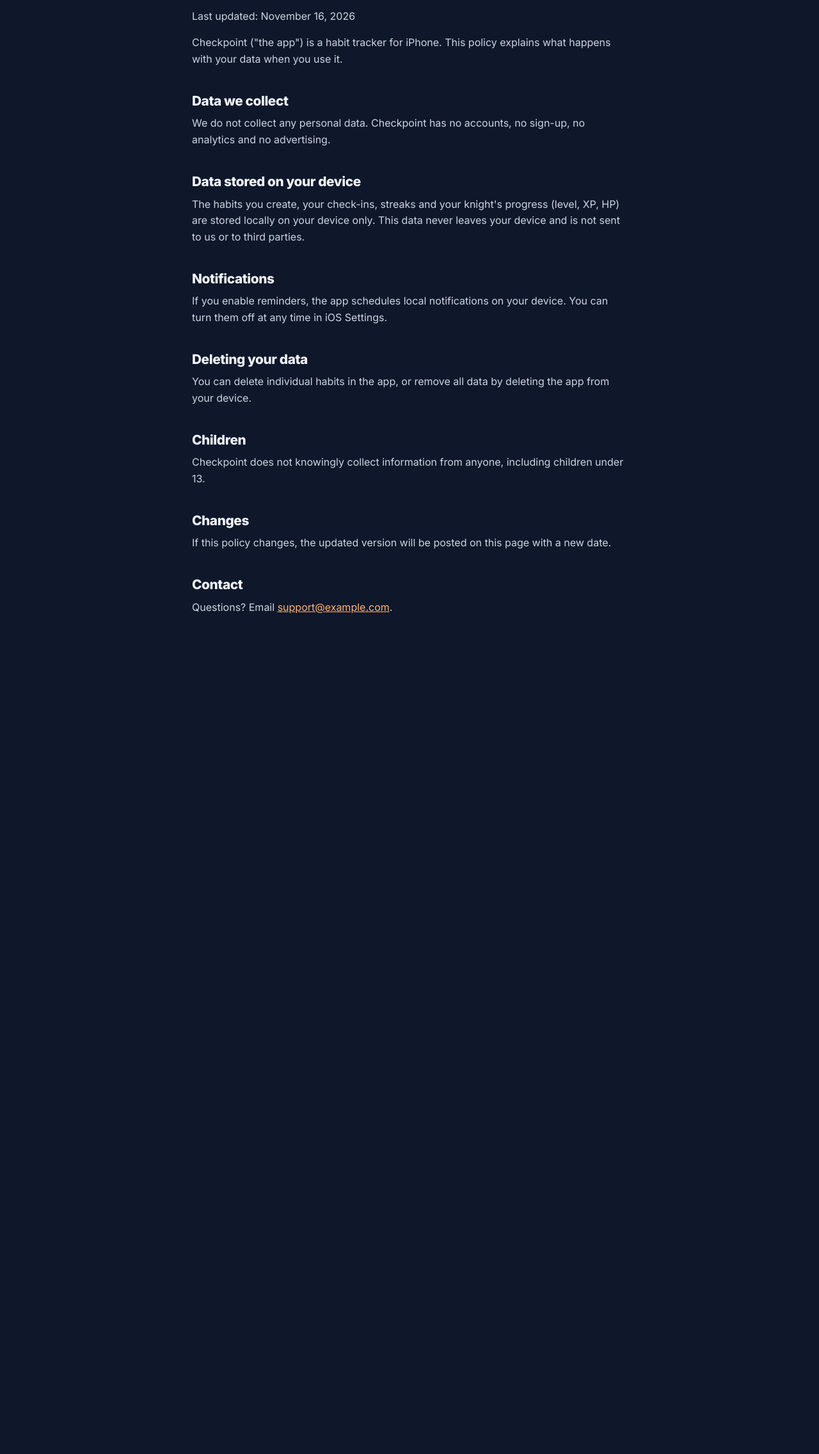
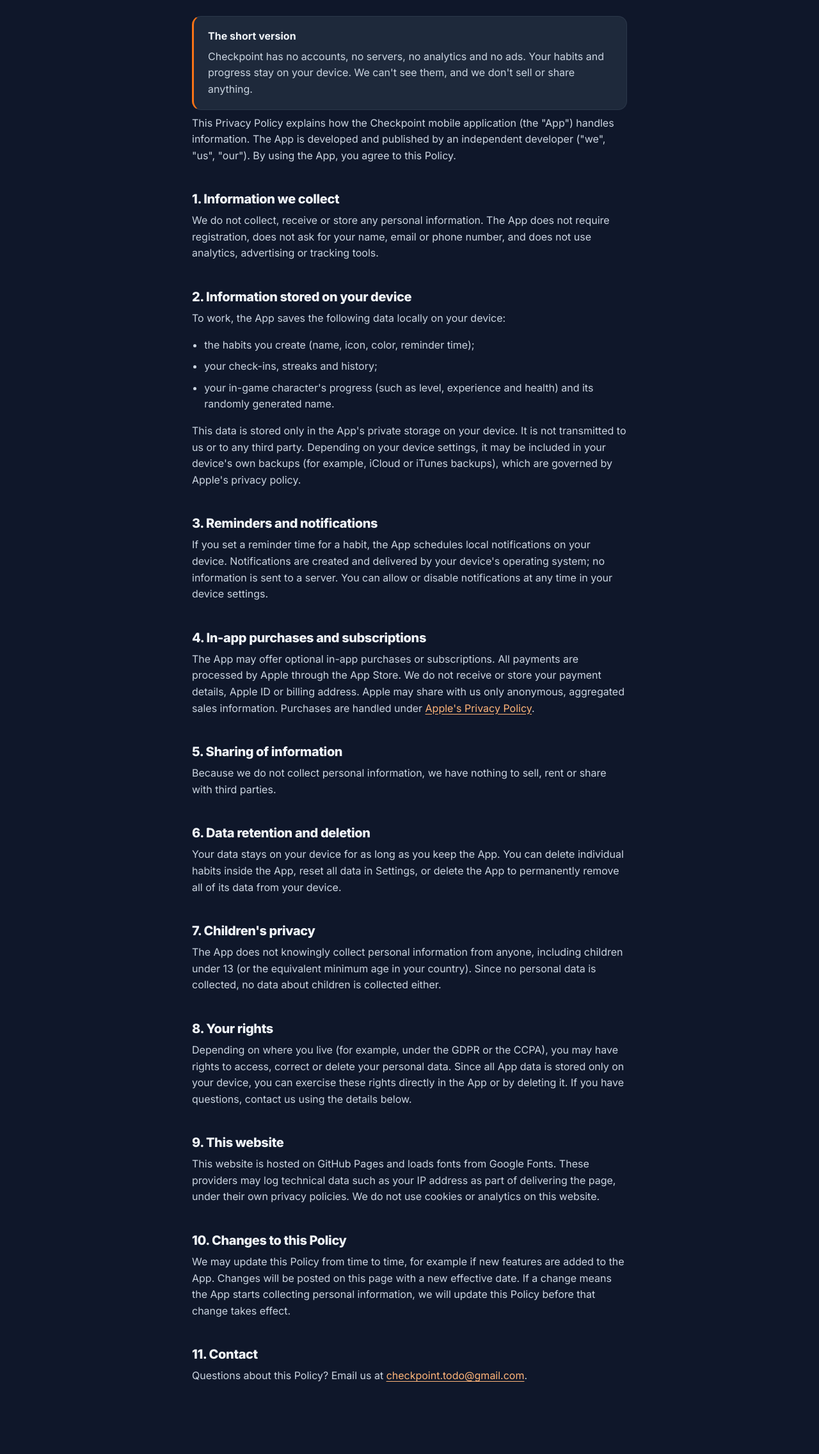
Before and after one commit to il2be97/checkpoint-web, a plain HTML site: page privacy.html in a window 1280 px wide. Shown: the part 264-2537 px from the top of the page at 64% size. Before the commit the page ends 1338 px from the top, so only its background shows below. Drawn offline with Linux system fonts and the light colour scheme.

Commit message:
Add Terms of Use, expand Privacy Policy, set support email
Co-Authored-By: Claude Opus 5.5 <noreply@anthropic.com>

```diff
--- a/privacy.html
+++ b/privacy.html
@@ -3,50 +3,87 @@
 <head>
   <meta charset="utf-8">
   <meta name="viewport" content="width=device-width, initial-scale=1">
-  <title>Checkpoint Privacy Policy</title>
+  <title>Privacy Policy — Checkpoint</title>
+  <meta name="description" content="How Checkpoint handles your data: everything stays on your device.">
+  <meta name="theme-color" content="#0F172A">
   <link rel="icon" type="image/svg+xml" href="assets/img/favicon.svg">
+  <link rel="preconnect" href="https://fonts.googleapis.com">
+  <link rel="preconnect" href="https://fonts.gstatic.com" crossorigin>
   <link href="https://fonts.googleapis.com/css2?family=Inter:wght@400;500;600;700;800&family=Silkscreen&display=swap" rel="stylesheet">
   <link rel="stylesheet" href="styles.css">
-  <style>
-    .legal { padding: 64px 0 96px; }
-    .legal h2 { font-size: 1.3rem; margin-top: 2em; }
-    .legal p, .legal li { color: var(--text-2); }
-    .legal a { color: var(--primary-text); text-decoration: underline; }
-  </style>
 </head>
 <body>
 <header class="nav">
   <div class="wrap nav__inner">
     <a class="brand" href="index.html"><span class="brand__icon"><img src="assets/img/flame.svg" alt=""></span><span>Checkpoint</span></a>
+    <nav class="legal-nav" aria-label="Legal">
+      <a href="privacy.html" aria-current="page">Privacy</a>
+      <a href="terms.html">Terms</a>
+    </nav>
   </div>
 </header>
+
 <main class="wrap narrow legal">
   <p class="eyebrow">legal</p>
   <h1>Privacy Policy</h1>
-  <p class="dim">Last updated: November 16, 2026</p>
+  <p class="dim">Effective date: November 16, 2026</p>
 
-  <p>Checkpoint ("the app") is a habit tracker for iPhone. This policy explains what happens with your data when you use it.</p>
+  <div class="legal__summary">
+    <b>The short version</b>
+    <p>Checkpoint has no accounts, no servers, no analytics and no ads. Your habits and progress stay on your device. We can't see them, and we don't sell or share anything.</p>
+  </div>
 
-  <h2>Data we collect</h2>
-  <p>We do not collect any personal data. Checkpoint has no accounts, no sign-up, no analytics and no advertising.</p>
+  <p>This Privacy Policy explains how the Checkpoint mobile application (the "App") handles information. The App is developed and published by an independent developer ("we", "us", "our"). By using the App, you agree to this Policy.</p>
 
-  <h2>Data stored on your device</h2>
-  <p>The habits you create, your check-ins, streaks and your knight's progress (level, XP, HP) are stored locally on your device only. This data never leaves your device and is not sent to us or to third parties.</p>
+  <h2>1. Information we collect</h2>
+  <p>We do not collect, receive or store any personal information. The App does not require registration, does not ask for your name, email or phone number, and does not use analytics, advertising or tracking tools.</p>
 
-  <h2>Notifications</h2>
-  <p>If you enable reminders, the app schedules local notifications on your device. You can turn them off at any time in iOS Settings.</p>
+  <h2>2. Information stored on your device</h2>
+  <p>To work, the App saves the following data locally on your device:</p>
+  <ul>
+    <li>the habits you create (name, icon, color, reminder time);</li>
+    <li>your check-ins, streaks and history;</li>
+    <li>your in-game character's progress (such as level, experience and health) and its randomly generated name.</li>
+  </ul>
+  <p>This data is stored only in the App's private storage on your device. It is not transmitted to us or to any third party. Depending on your device settings, it may be included in your device's own backups (for example, iCloud or iTunes backups), which are governed by Apple's privacy policy.</p>
 
-  <h2>Deleting your data</h2>
-  <p>You can delete individual habits in the app, or remove all data by deleting the app from your device.</p>
+  <h2>3. Reminders and notifications</h2>
+  <p>If you set a reminder time for a habit, the App schedules local notifications on your device. Notifications are created and delivered by your device's operating system; no information is sent to a server. You can allow or disable notifications at any time in your device settings.</p>
 
-  <h2>Children</h2>
-  <p>Checkpoint does not knowingly collect information from anyone, including children under 13.</p>
+  <h2>4. In-app purchases and subscriptions</h2>
+  <p>The App may offer optional in-app purchases or subscriptions. All payments are processed by Apple through the App Store. We do not receive or store your payment details, Apple ID or billing address. Apple may share with us only anonymous, aggregated sales information. Purchases are handled under <a href="https://www.apple.com/legal/privacy/" target="_blank" rel="noopener">Apple's Privacy Policy</a>.</p>
 
-  <h2>Changes</h2>
-  <p>If this policy changes, the updated version will be posted on this page with a new date.</p>
+  <h2>5. Sharing of information</h2>
+  <p>Because we do not collect personal information, we have nothing to sell, rent or share with third parties.</p>
 
-  <h2>Contact</h2>
-  <p>Questions? Email <a href="mailto:support@example.com">support@example.com</a>.</p>
+  <h2>6. Data retention and deletion</h2>
+  <p>Your data stays on your device for as long as you keep the App. You can delete individual habits inside the App, reset all data in Settings, or delete the App to permanently remove all of its data from your device.</p>
+
+  <h2>7. Children's privacy</h2>
+  <p>The App does not knowingly collect personal information from anyone, including children under 13 (or the equivalent minimum age in your country). Since no personal data is collected, no data about children is collected either.</p>
+
+  <h2>8. Your rights</h2>
+  <p>Depending on where you live (for example, under the GDPR or the CCPA), you may have rights to access, correct or delete your personal data. Since all App data is stored only on your device, you can exercise these rights directly in the App or by deleting it. If you have questions, contact us using the details below.</p>
+
+  <h2>9. This website</h2>
+  <p>This website is hosted on GitHub Pages and loads fonts from Google Fonts. These providers may log technical data such as your IP address as part of delivering the page, under their own privacy policies. We do not use cookies or analytics on this website.</p>
+
+  <h2>10. Changes to this Policy</h2>
+  <p>We may update this Policy from time to time, for example if new features are added to the App. Changes will be posted on this page with a new effective date. If a change means the App starts collecting personal information, we will update this Policy before that change takes effect.</p>
+
+  <h2>11. Contact</h2>
+  <p>Questions about this Policy? Email us at <a href="mailto:checkpoint.todo@gmail.com">checkpoint.todo@gmail.com</a>.</p>
 </main>
+
+<footer class="footer">
+  <div class="wrap footer__inner">
+    <a class="brand" href="index.html"><span class="brand__icon"><img src="assets/img/flame.svg" alt=""></span>Checkpoint</a>
+    <nav aria-label="Legal">
+      <a href="privacy.html">Privacy Policy</a>
+      <a href="terms.html">Terms of Use</a>
+      <a href="mailto:checkpoint.todo@gmail.com">Support</a>
+    </nav>
+  </div>
+</footer>
 </body>
 </html>
--- a/styles.css
+++ b/styles.css
@@ -264,3 +264,17 @@ details p { color: var(--muted); padding-bottom: 6px; }
   html { scroll-behavior: auto; }
   * { transition: none !important; }
 }
+
+/* Legal pages */
+.legal-nav { display: flex; gap: 20px; margin-left: auto; color: var(--muted); font-size: .95rem; }
+.legal-nav a:hover, .legal-nav a[aria-current="page"] { color: var(--text); }
+.legal { padding: 56px 0 96px; }
+.legal h1 { font-size: clamp(2.2rem, 5vw, 3.2rem); }
+.legal h2 { font-size: 1.25rem; margin-top: 2.2em; }
+.legal p, .legal li { color: var(--text-2); }
+.legal ul { padding-left: 1.2em; }
+.legal li { margin-bottom: .5em; }
+.legal a { color: var(--primary-text); text-decoration: underline; text-underline-offset: 3px; }
+.legal__summary { background: var(--card); border: 1px solid rgba(71, 85, 105, .35); border-left: 3px solid var(--primary); border-radius: 14px; padding: 18px 22px; margin: 28px 0 8px; }
+.legal__summary b { display: block; margin-bottom: 6px; }
+.legal__summary p { margin: 0; }
```
Also changed, not shown: index.html (+3 -2 lines), terms.html (added, +97 -0 lines).
